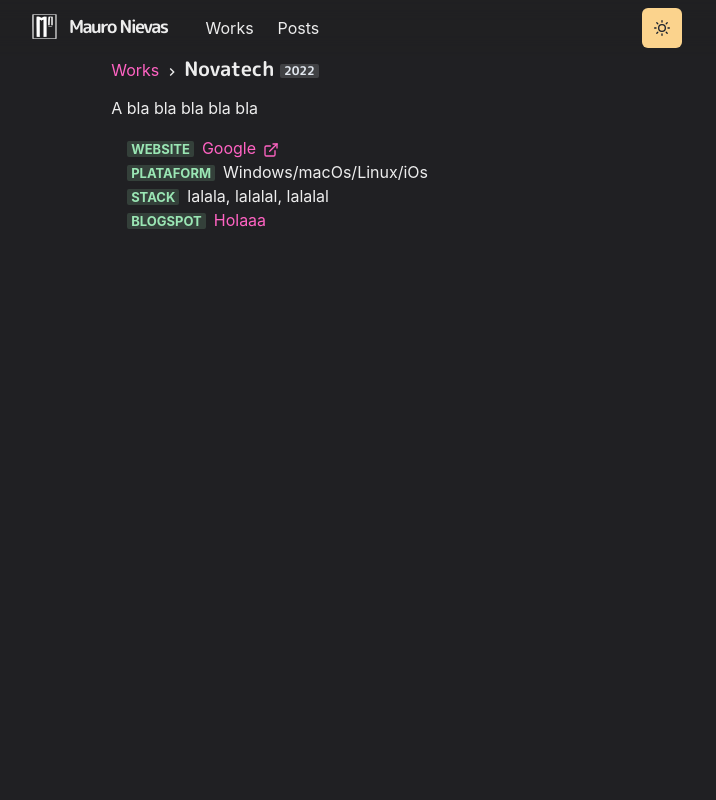
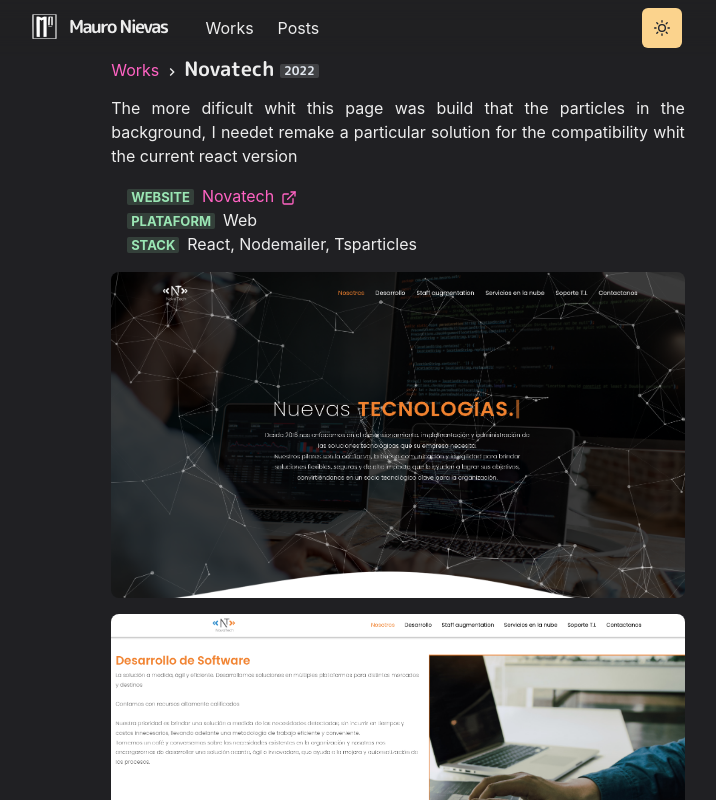
Before and after one commit to nievasdev/portfolio_old, a Next.js app: page /works/novatech in a window 1280 px wide. Shown: the top 800 px of the page, without its empty margins (242-958 px from the left). Built offline with nearby package versions, Linux system fonts and the light colour scheme.

Commit message:
adiero imagenes

```diff
--- a/pages/works.js
+++ b/pages/works.js
@@ -2,7 +2,6 @@
 import Section from '../components/section'
 import { WorkGridItem } from "../components/grid-item"
 import Layout from "../components/layouts/article";
-import thumbInkdrop from "../public/images/mauro.jpeg";
 import novatech from "../public/images/novatech.png"
 
 const Works = () => {
@@ -18,11 +17,6 @@
                             A web page for a Sftware Factory
                         </WorkGridItem>
                     </Section>
-                    <Section>
-                        <WorkGridItem id="walkdrop" title="walkdrop" thumbnail={thumbInkdrop}>
-                            A markdown note-talking app with 100+ encrypted data sync support
-                        </WorkGridItem>
-                    </Section>
                 </SimpleGrid>
             </Container>
         </Layout>
--- a/pages/works/novatech.js
+++ b/pages/works/novatech.js
@@ -1,39 +1,42 @@
 import { Container, Badge, Link, List, ListItem } from '@chakra-ui/react'
 import { ExternalLinkIcon } from '@chakra-ui/icons'
-import { Title, Meta } from '../../components/work'
+import { Title, Meta, WorkImage } from '../../components/work'
 import P from '../../components/paragraph'
 import Layout from '../../components/layouts/article'
+import novatechImage from '../../public/images/novatech.png'
+import novatechImage2 from '../../public/images/novatech2.png'
+import novatechImage3 from '../../public/images/novatech3.png'
 
 const Work = () => {
     return (
-        <Layout title="Inkdrop">
+        <Layout title="Novatech">
             <Container>
                 <Title>
                     Novatech <Badge>2022</Badge>
                 </Title>
                 <P>
-                    A bla bla bla bla bla
+                    The more dificult whit this page was build that the particles in the background,
+                    I needet remake a particular solution for the compatibility whit the current react version
                 </P>
                 <List ml={4} my={4}>
                     <ListItem>
                         <Meta>Website</Meta>
-                        <Link href='www.google.com'>
-                            Google <ExternalLinkIcon mx="2px" />
+                        <Link href='https://www.novatech.com.uy'>
+                            Novatech <ExternalLinkIcon mx="2px" />
                         </Link>
                     </ListItem>
                     <ListItem>
                         <Meta>Plataform</Meta>
-                        <span>Windows/macOs/Linux/iOs</span>
+                        <span>Web</span>
                     </ListItem>
                     <ListItem>
                         <Meta>Stack</Meta>
-                        <span>lalala, lalalal, lalalal</span>
-                    </ListItem>
-                    <ListItem>
-                        <Meta>Blogspot</Meta>
-                        <Link href='www.google.com'>Holaaa</Link>
+                        <span>React, Nodemailer, Tsparticles</span>
                     </ListItem>
                 </List>
+                <WorkImage src={novatechImage.src} alt="Novatech" />
+                <WorkImage src={novatechImage2.src} alt="Novatech2" />
+                <WorkImage src={novatechImage3.src} alt="Novatech3" />
             </Container>
         </Layout>
     )
```
Also changed, not shown: public/images/novatech2.png (added), public/images/novatech3.png (added).
